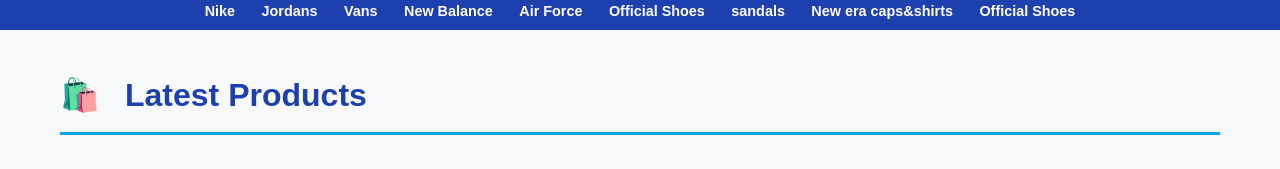
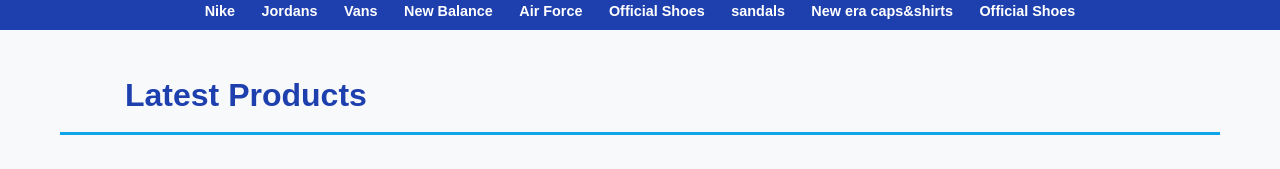
Before and after one commit to aristidiyonashayo-star/plugged-by-shayo-shop, a plain HTML site: page index.html in a window 1280 px wide. Shown: the part 239-408 px from the top of the page. Drawn offline with nearby package versions, Linux system fonts and the light colour scheme; no server answers.

Commit message:
Add files via upload

```diff
--- a/index.html
+++ b/index.html
@@ -474,7 +474,7 @@
     <!-- PRODUCTS FROM SUPABASE -->
     <section id="live-products" class="container" style="padding-top:0;">
         <div class="category">
-            <h2><span class="category-icon">🛍️</span>Latest Products</h2>
+            <h2><span class="category-icon"></span>Latest Products</h2>
             <div id="supabase-products" class="products-grid">
                 <p style="text-align:center;grid-column:1/-1;color:#666;">Loading latest products...</p>
             </div>
```
